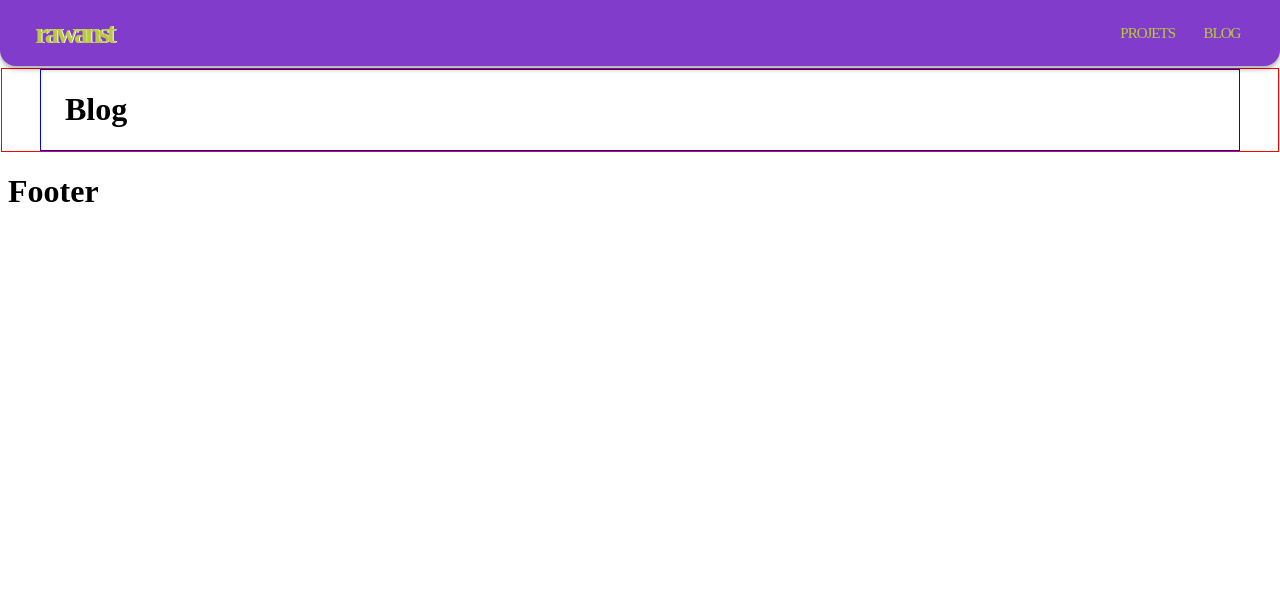
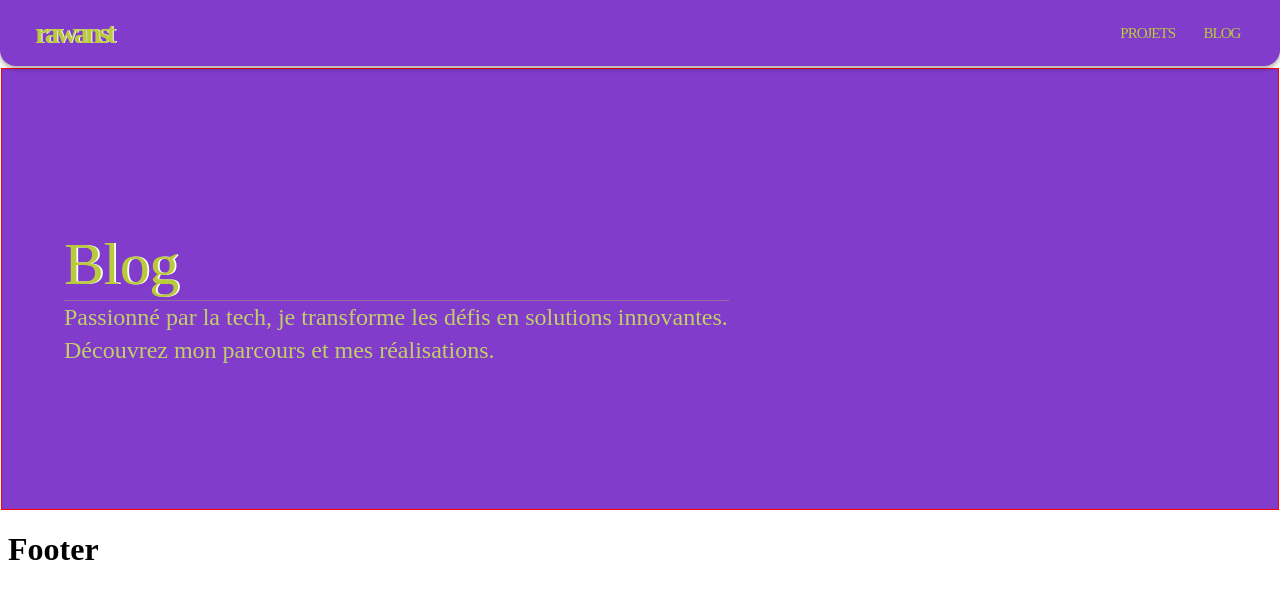
Before and after one commit to rawanst/Portfolio, a React (Create React App) app: page /blog in a window 1280 px wide. Shown: the top 598 px of the page. Built offline with nearby package versions, Linux system fonts and the light colour scheme.

Commit message:
OK: Added FrontPage in the others pages

```diff
--- a/src/Pages/Article.js
+++ b/src/Pages/Article.js
@@ -1,16 +1,16 @@
 import {
-  Container
-} from "@mui/material"
+  Box,
+} from '@mui/material'
+import FrontPage from '../Component/FrontPage'
 
 const Article = () => {
   return(
-    <Container
-      sx={{ border : '1px solid blue' }}
-    >
-      <h1>
-        Article
-      </h1>
-    </Container>
+    <Box>
+      <FrontPage
+        height='55vh'
+        title='Article'
+      />
+    </Box>
   )
 }
 
--- a/src/Pages/Blog.js
+++ b/src/Pages/Blog.js
@@ -1,16 +1,17 @@
 import {
-  Container
-} from "@mui/material"
+  Box,
+} from '@mui/material'
+import FrontPage from '../Component/FrontPage'
 
 const Blog = () => {
   return(
-    <Container
-      sx={{ border : '1px solid blue' }}
-    >
-      <h1>
-        Blog
-      </h1>
-    </Container>
+    <Box>
+      <FrontPage
+        height='55vh'
+        title='Blog'
+        content='Passionné par la tech, je transforme les défis en solutions innovantes. Découvrez mon parcours et mes réalisations.'
+      />
+    </Box>
   )
 }
 
--- a/src/Pages/ComingSoon.js
+++ b/src/Pages/ComingSoon.js
@@ -1,16 +1,16 @@
 import {
-  Container
-} from "@mui/material"
+  Box,
+} from '@mui/material'
+import FrontPage from '../Component/FrontPage'
 
 const ComingSoon = () => {
   return(
-    <Container
-      sx={{ border : '1px solid blue' }}
-    >
-      <h1>
-        ComingSoon
-      </h1>
-    </Container>
+    <Box>
+      <FrontPage
+        height='55vh'
+        title='Coming Soon'
+      />
+    </Box>
   )
 }
 
--- a/src/Pages/NotFound.js
+++ b/src/Pages/NotFound.js
@@ -1,16 +1,17 @@
 import {
-  Container
-} from "@mui/material"
+  Box,
+} from '@mui/material'
+import FrontPage from '../Component/FrontPage'
 
 const NotFound = () => {
   return(
-    <Container
-      sx={{ border : '1px solid blue' }}
-    >
-      <h1>
-        NotFound
-      </h1>
-    </Container>
+    <Box>
+      <FrontPage
+        height='55vh'
+        title='Not Found'
+        content="Cette page n'existe pas"
+      />
+    </Box>
   )
 }
 
--- a/src/Pages/Projets.js
+++ b/src/Pages/Projets.js
@@ -1,16 +1,17 @@
 import {
-  Container
-} from "@mui/material"
+  Box,
+} from '@mui/material'
+import FrontPage from '../Component/FrontPage'
 
 const Projets = () => {
   return(
-    <Container
-      sx={{ border : '1px solid blue' }}
-    >
-      <h1>
-        Projets
-      </h1>
-    </Container>
+    <Box>
+      <FrontPage
+        height='55vh'
+        title='Projets'
+        content='Passionné par la tech, je transforme les défis en solutions innovantes. Découvrez mon parcours et mes réalisations.'
+      />
+    </Box>
   )
 }
 
```
